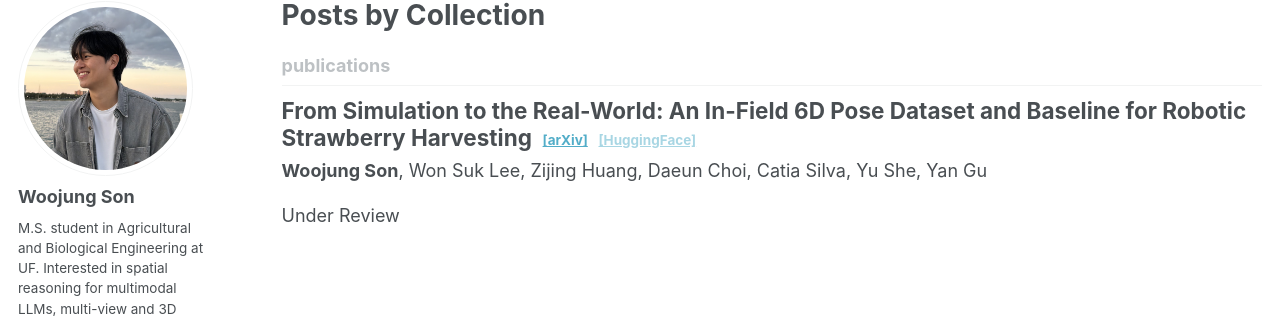
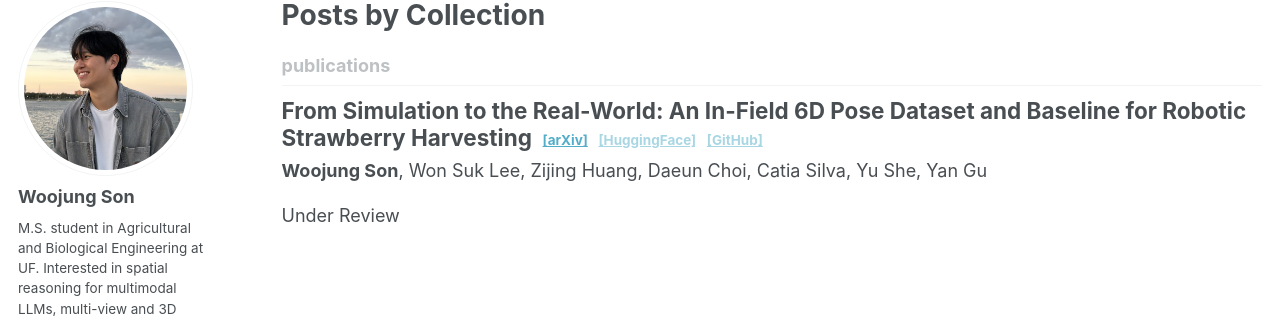
Before and after one commit to wjson2435/wjson2435.github.io, a Jekyll site: the page built from _pages/collection-archive.html, in a window 1280 px wide. Shown: the part 98-419 px from the top of the page. Built offline with Jekyll 4.4.1, drawn with Linux system fonts in a browser that asks for light colours; a style sheet for code colours, icons or effects is not loaded.

Commit message:
Add GitHub link to Straw6D publication

```diff
--- a/_includes/archive-single.html
+++ b/_includes/archive-single.html
@@ -34,6 +34,9 @@
       {% if post.huggingface %}
         &nbsp;<a href="{{ post.huggingface }}" style="font-size: 0.6em; vertical-align: middle;">[HuggingFace]</a>
       {% endif %}
+      {% if post.github %}
+        &nbsp;<a href="{{ post.github }}" style="font-size: 0.6em; vertical-align: middle;">[GitHub]</a>
+      {% endif %}
     </h2>
 
     {% if post.read_time %}
```
Also changed, not shown: _publications/2026-01-01-strawberry-6d-pose.md (+1 -0 lines).
